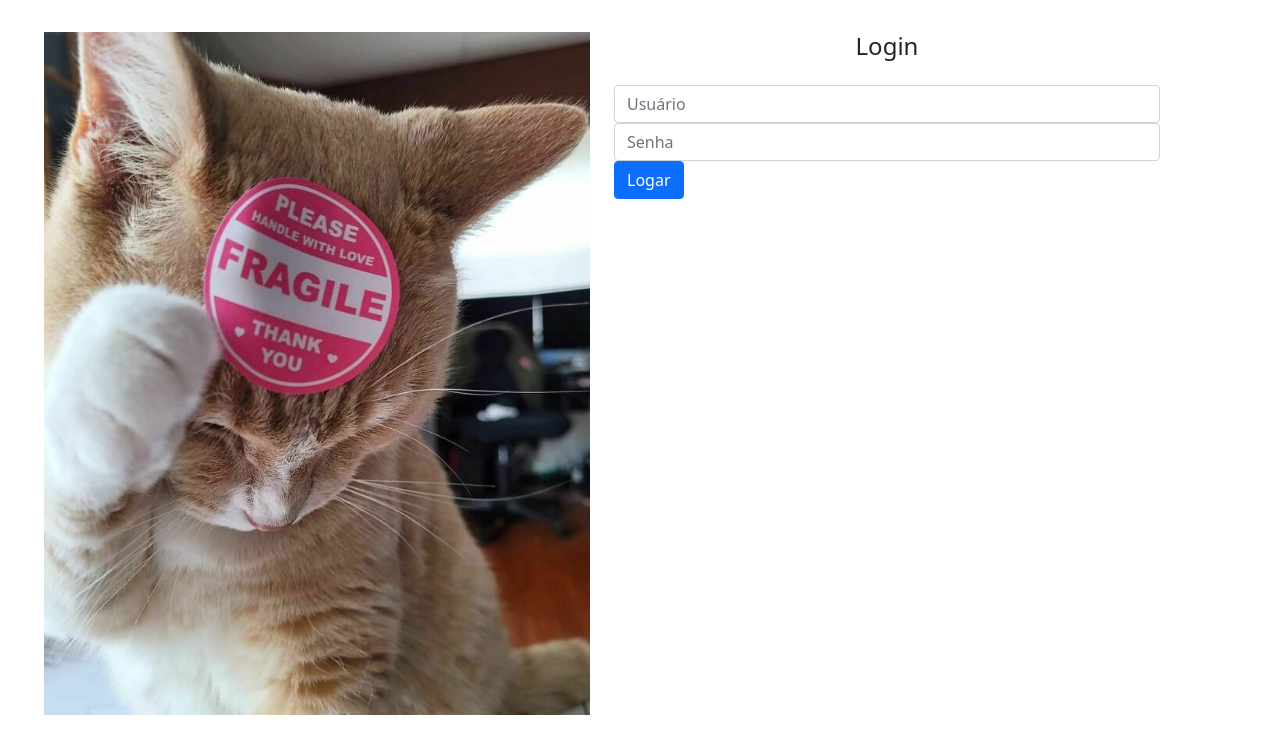
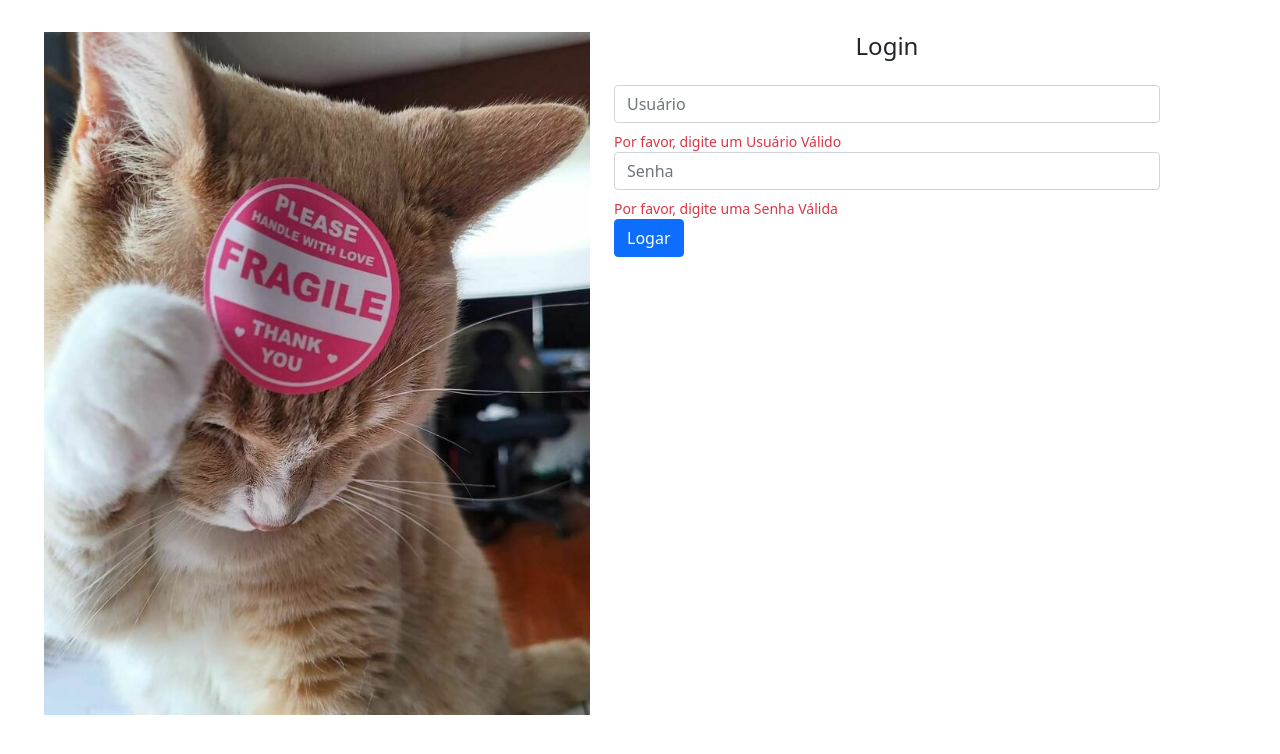
Before and after one commit to Jeff-Christian/Gatito-book, an Angular app: page /home in a window 1280 px wide. Shown: the top 754 px of the page. Built offline with nearby package versions, Linux system fonts and the light colour scheme.

Commit message:
adição do campo de mensagem ao usuário, informando a necessidade de complementação antes da autenticação

```diff
--- a/src/app/home/home.module.ts
+++ b/src/app/home/home.module.ts
@@ -1,3 +1,4 @@
+import { MensagemModule } from './../mensagem/mensagem.module';
 import { HomeComponent } from './home/home.component';
 import { NgModule } from '@angular/core';
 import { CommonModule } from '@angular/common';
@@ -14,7 +15,8 @@ import { FormsModule } from '@angular/forms';
   imports: [
     CommonModule,
     HomeRoutingModule,
-    FormsModule
+    FormsModule,
+    MensagemModule
   ],
   exports: [
     HomeComponent,
--- a/src/app/home/login/login.component.html
+++ b/src/app/home/login/login.component.html
@@ -2,10 +2,14 @@
 
 <form class="form mt-4" (ngSubmit)="login()">
   <div class="form-group">
-    <input [(ngModel)]="usuario" name="usuario" class="form-control" type="text" placeholder="Usuário">
+    <input [(ngModel)]="usuario" name="usuario" class="form-control" type="text" placeholder="Usuário" #campoUsuario="ngModel" required>
+    <app-mensagem *ngIf="campoUsuario.invalid"
+    mensagem="Por favor, digite um Usuário Válido"></app-mensagem>
   </div>
   <div class="form-group">
-    <input [(ngModel)]="senha" name="senha" class="form-control" type="password" placeholder="Senha">
+    <input [(ngModel)]="senha" name="senha" class="form-control" type="password" placeholder="Senha" #campoSenha="ngModel" required>
+    <app-mensagem *ngIf="campoSenha.invalid"
+    mensagem="Por favor, digite uma Senha Válida"></app-mensagem>
   </div>
 
   <button class="btn btn-primary btn-block" type="submit">Logar</button>
```
